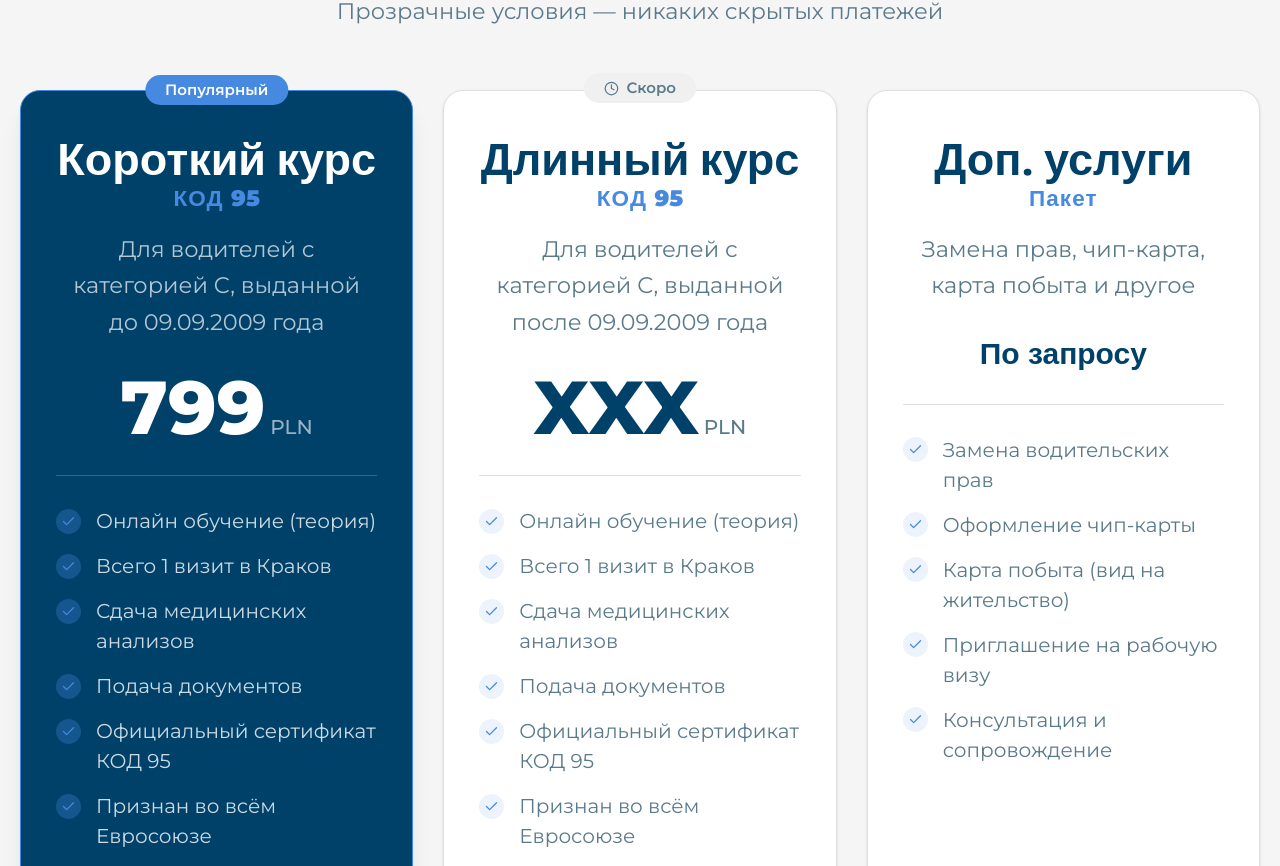
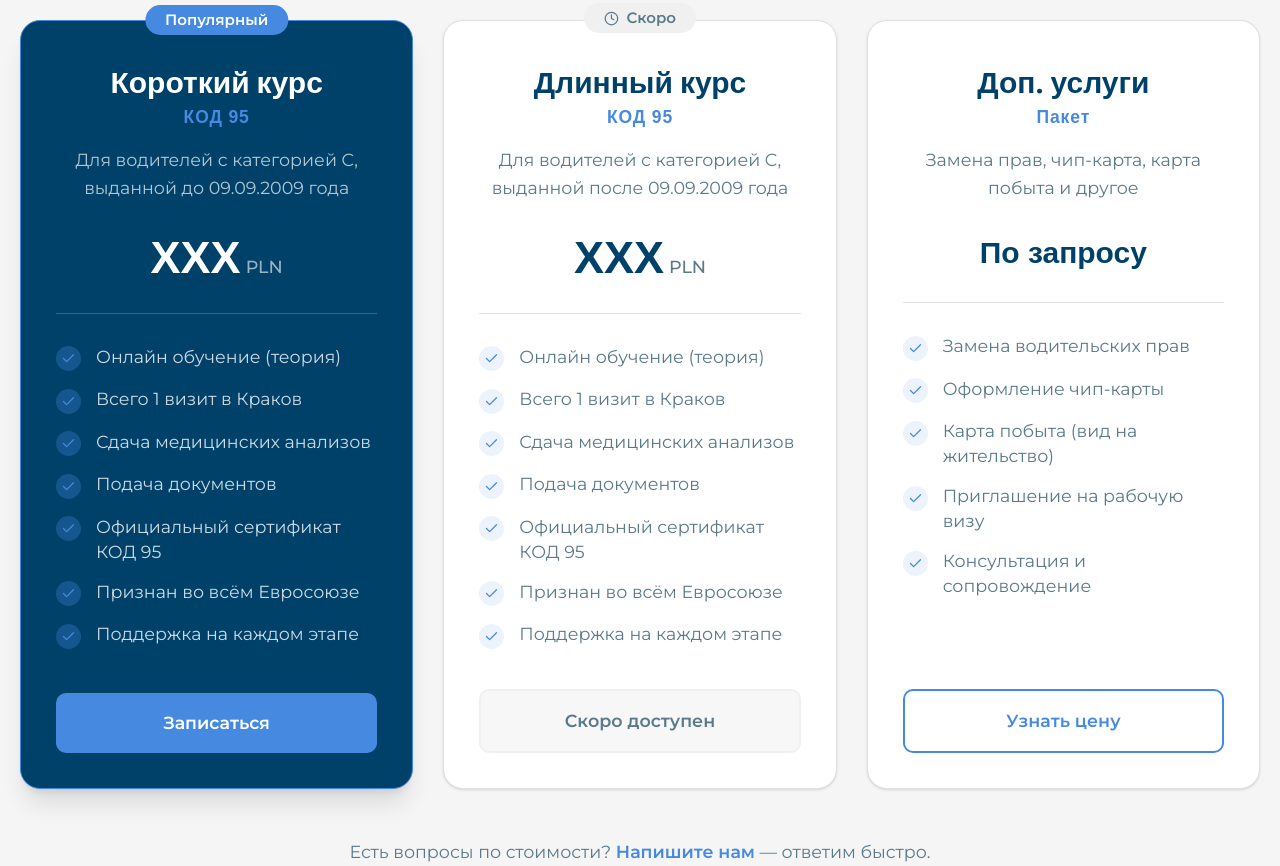
Before and after one commit to lolo60-lgtm/Yukon-vertical, a Next.js app: page / in a window 1280 px wide. Shown: the part 6114-6980 px from the top of the page. Built offline with nearby package versions, Linux system fonts and the light colour scheme; a web font is replaced by a local one.

Commit message:
Update pricing.tsx

```diff
--- a/components/pricing.tsx
+++ b/components/pricing.tsx
@@ -7,7 +7,7 @@ const plans = [
   {
     title: "Короткий курс",
     subtitle: "КОД 95",
-    price: "799",
+    price: "XXX",
     currency: "PLN",
     description: "Для водителей с категорией C, выданной до 09.09.2009 года",
     features: [
@@ -98,7 +98,7 @@ function FadeInSection({ children, delay = 0 }: { children: React.ReactNode; del
 
 export function Pricing() {
   return (
-    <section id="pricing" className="bg-secondary py-20 md:py-28">
+    <section id="pricing" className="bg-secondary pt-10 pb-20 md:pt-14 md:pb-28">
       <div className="mx-auto max-w-7xl px-4">
         {/* Header */}
         <FadeInSection>
@@ -143,28 +143,21 @@ export function Pricing() {
                   {/* Title */}
                   <div className="text-center">
                     <h3
-                      className={`font-serif text-4xl font-bold ${
+                      className={`font-serif text-2xl font-bold ${
                         plan.featured ? "text-primary-foreground" : "text-foreground"
                       }`}
                     >
                       {plan.title}
                     </h3>
                     <span
-  className={`font-mono text-lg font-bold tracking-wider ${
-    plan.featured ? "text-accent" : "text-accent"
-  }`}
->
-  {plan.subtitle === "КОД 95" ? (
-    <>
-      {"КОД "}
-      <span className="font-sans font-black tracking-normal">{"95"}</span>
-    </>
-  ) : (
-    plan.subtitle
-  )}
-</span>
+                      className={`font-mono text-sm font-bold tracking-wider ${
+                        plan.featured ? "text-accent" : "text-accent"
+                      }`}
+                    >
+                      {plan.subtitle}
+                    </span>
                     <p
-                      className={`mt-3 text-lg leading-relaxed ${
+                      className={`mt-3 text-sm leading-relaxed ${
                         plan.featured ? "text-primary-foreground/70" : "text-muted-foreground"
                       }`}
                     >
@@ -177,14 +170,14 @@ export function Pricing() {
                     {plan.price ? (
                       <>
                         <span
-                          className={`font-sans text-6xl font-extrabold ${
+                          className={`font-mono text-4xl font-bold ${
                             plan.featured ? "text-primary-foreground" : "text-foreground"
                           }`}
                         >
                           {plan.price}
                         </span>
                         <span
-                          className={`ml-1 text-base font-medium ${
+                          className={`ml-1 text-sm font-medium ${
                             plan.featured ? "text-primary-foreground/60" : "text-muted-foreground"
                           }`}
                         >
@@ -221,7 +214,7 @@ export function Pricing() {
                           <Check className="h-3 w-3 text-accent" />
                         </div>
                         <span
-                          className={`text-base ${
+                          className={`text-sm ${
                             plan.featured ? "text-primary-foreground/80" : "text-muted-foreground"
                           }`}
                         >
@@ -236,7 +229,7 @@ export function Pricing() {
                     {plan.available ? (
                       <a
                         href="#contact"
-                        className={`flex w-full items-center justify-center rounded-lg px-6 py-3.5 text-base font-semibold transition-all hover:scale-105 ${
+                        className={`flex w-full items-center justify-center rounded-lg px-6 py-3.5 text-sm font-semibold transition-all hover:scale-105 ${
                           plan.featured
                             ? "bg-accent text-white hover:bg-accent/90"
                             : "border-2 border-accent bg-transparent text-accent hover:bg-accent hover:text-white"
@@ -247,7 +240,7 @@ export function Pricing() {
                     ) : (
                       <button
                         disabled
-                        className="flex w-full cursor-not-allowed items-center justify-center rounded-lg border-2 border-muted bg-muted/50 px-6 py-3.5 text-base font-semibold text-muted-foreground"
+                        className="flex w-full cursor-not-allowed items-center justify-center rounded-lg border-2 border-muted bg-muted/50 px-6 py-3.5 text-sm font-semibold text-muted-foreground"
                       >
                         {plan.cta}
                       </button>
@@ -261,7 +254,7 @@ export function Pricing() {
 
         {/* Bottom note */}
         <FadeInSection delay={400}>
-          <p className="mt-10 text-center text-base text-muted-foreground">
+          <p className="mt-10 text-center text-sm text-muted-foreground">
             {"Есть вопросы по стоимости? "}
             <a href="#contact" className="font-semibold text-accent underline-offset-4 hover:underline">
               {"Напишите нам"}
```
